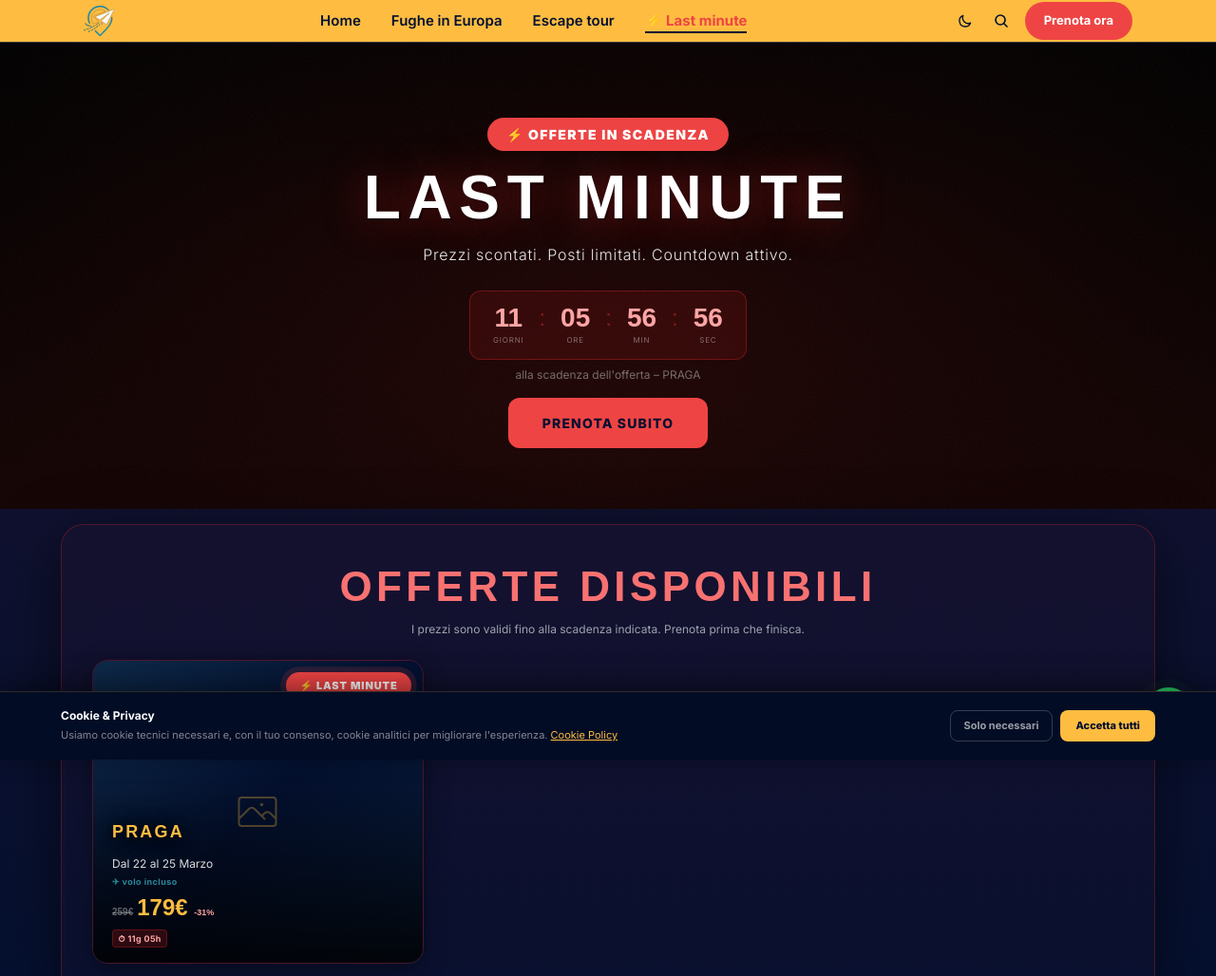
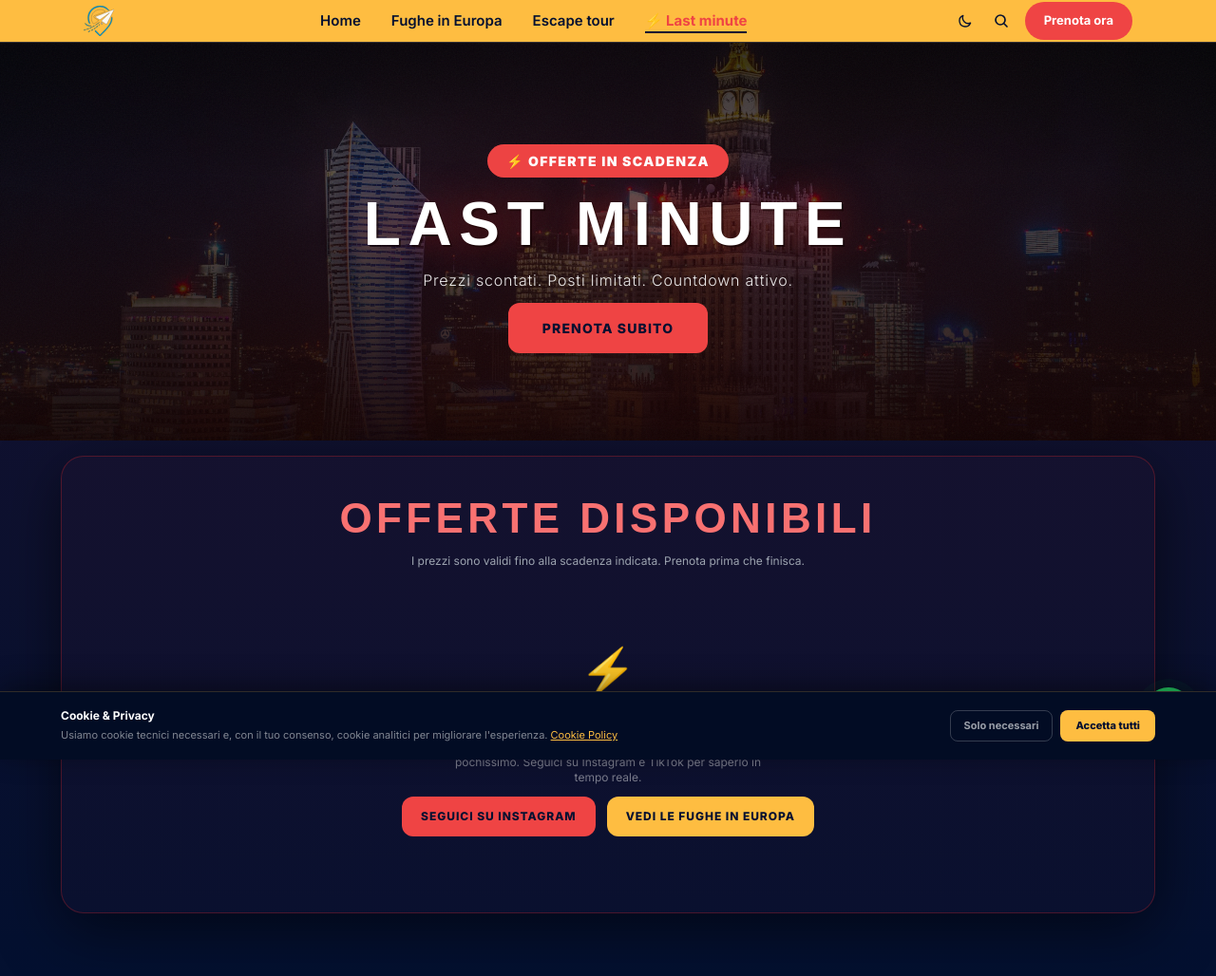
Before and after one commit to villarisites/sito-skappa, a plain HTML site: page last-minute.html in a window 1280 px wide. Shown: the top 1028 px of the page at 95% size. Drawn offline with nearby package versions, Linux system fonts and the light colour scheme; files whose address does not match are found by name; a web font is replaced by a local one.

Commit message:
Rimuovi praga last-minute, aggiorna empty state con link social

```diff
--- a/data/destinations.js
+++ b/data/destinations.js
@@ -1191,107 +1191,5 @@ window.DESTINATIONS = [
     "hotel": "Hotel MDM City Centre",
     "prezzoOriginale": "239",
     "linkPagamento": "https://book.stripe.com/9B614m0t6b5G2bm3Hu4ZG0s"
-  },
-  {
-    "id": "praga-lastminute",
-    "nome": "PRAGA",
-    "tipologia": "last-minute",
-    "scadenza": "2026-03-25T23:59:59",
-    "date": "Dal 22 al 25 Marzo",
-    "tagline": "Pochi posti rimasti. Praga dorata ti aspetta.",
-    "prezzo": "179",
-    "prezzoOriginale": "259",
-    "imgHero": "assets/foto/praga/hero.jpg",
-    "partenzaDa": "Napoli",
-    "durata": "4 giorni e 3 notti",
-    "hotel": "Hotel Golden Prague",
-    "inclusiPacchetto": [
-      "Volo A/R incluso",
-      "Dal 22 al 25 Marzo",
-      "4 giorni e 3 notti",
-      "Hotel Golden Prague",
-      "Tour della città vecchia",
-      "Serata nei pub storici"
-    ],
-    "perche": {
-      "titolo": "PERCHÉ PRAGA",
-      "testo": "Praga è una delle città più belle d'Europa. Con i suoi castelli medievali, i vicoli acciottolati e la nightlife vibrante, è perfetta per un weekend indimenticabile.",
-      "img": "assets/foto/praga/perche.jpg"
-    },
-    "attivita": [
-      {
-        "titolo": "CITTÀ VECCHIA",
-        "descrizione": "Piazza della Città Vecchia, orologio astronomico e scorci medievali da cartolina.",
-        "img": "assets/foto/praga/activity-1.jpg"
-      },
-      {
-        "titolo": "CASTELLO DI PRAGA",
-        "descrizione": "Il castello più grande del mondo in termini di superficie: panorama e storia in un solo posto.",
-        "img": "assets/foto/praga/activity-2.jpg"
-      },
-      {
-        "titolo": "PUB E VITA NOTTURNA",
-        "descrizione": "Birra ceca artigianale, pub storici e una scena notturna tra le più vive dell'Est Europa.",
-        "img": "assets/foto/praga/activity-3.jpg"
-      }
-    ],
-    "inclusiConSkappa": [
-      {
-        "icona": "🏨",
-        "label": "Alloggio selezionato"
-      },
-      {
-        "icona": "✈️",
-        "label": "Volo A/R incluso"
-      },
-      {
-        "icona": "🌍",
-        "label": "Esperienze locali"
-      },
-      {
-        "icona": "💸",
-        "label": "Nessun costo nascosto"
-      }
-    ],
-    "esperienzaTitolo": "LA TUA FUGA LAST MINUTE A PRAGA",
-    "esperienzaTesto": "Offerta valida per pochissimi giorni. Praga ti aspetta con i suoi colori, la sua storia e una delle birre migliori d'Europa.",
-    "faq": [
-      {
-        "domanda": "Come funziona il last minute?",
-        "risposta": "L'offerta è disponibile solo fino alla scadenza mostrata. Prenota subito per assicurarti il posto a questo prezzo speciale."
-      },
-      {
-        "domanda": "I voli sono inclusi?",
-        "risposta": "Sì, il volo andata e ritorno è incluso nel prezzo del pacchetto."
-      },
-      {
-        "domanda": "Posso annullare la prenotazione?",
-        "risposta": "Consulta la nostra politica di cancellazione. Per le offerte last minute le condizioni possono essere diverse."
-      }
-    ],
-    "recensioni": [
-      {
-        "testo": "Praga è semplicemente magica. Con SKAPPA tutto perfetto.",
-        "nome": "Andrea",
-        "tag": "Coppia"
-      },
-      {
-        "testo": "Weekend di qualità a un prezzo incredibile. Da fare assolutamente.",
-        "nome": "Sofia",
-        "tag": ""
-      },
-      {
-        "testo": "La città più bella che abbia mai visitato. Ci tornerò con SKAPPA!",
-        "nome": "Marco",
-        "tag": "Gruppo"
-      },
-      {
-        "testo": "Organizzazione impeccabile. Zero stress, solo scoperta.",
-        "nome": "Elisa",
-        "tag": "Coppia"
-      }
-    ],
-    "postiRimasti": 3,
-    "linkPagamento": "https://book.stripe.com/praga-lastminute"
   }
 ];
--- a/last-minute.html
+++ b/last-minute.html
@@ -205,10 +205,13 @@
         <div id="lmGrid" class="vetrina-grid"></div>
         <!-- Empty state -->
         <div id="lmEmpty" class="lm-empty-state" style="display:none">
-          <div class="lm-empty-icon">⏳</div>
-          <p class="text-sm font-semibold mb-1" style="color:rgba(255,255,255,.7)">Nessuna offerta attiva al momento</p>
-          <p class="text-xs text-gray-500 mb-4">Le offerte last minute escono ogni settimana. Torna presto o iscriviti alla newsletter per non perderti le prossime.</p>
-          <a href="index.html#summer" class="btn-gold" style="font-size:.75rem;padding:.75rem 1.5rem">Scopri i viaggi programmati</a>
+          <div class="lm-empty-icon">⚡</div>
+          <p class="text-sm font-semibold mb-1" style="color:rgba(255,255,255,.85)">Nessuna offerta attiva in questo momento</p>
+          <p class="text-xs mb-4" style="color:rgba(255,255,255,.45);max-width:22rem;margin:0 auto .75rem">Le offerte last minute arrivano senza preavviso e durano pochissimo. Seguici su Instagram e TikTok per saperlo in tempo reale.</p>
+          <div style="display:flex;gap:.75rem;flex-wrap:wrap;justify-content:center">
+            <a href="https://www.instagram.com/skappa__/" target="_blank" rel="noopener noreferrer" class="btn-gold" style="font-size:.75rem;padding:.75rem 1.25rem;background:#ef4444;border-color:#ef4444">Seguici su Instagram</a>
+            <a href="fughe-in-europa.html" class="btn-gold" style="font-size:.75rem;padding:.75rem 1.25rem">Vedi le Fughe in Europa</a>
+          </div>
         </div>
       </div>
     </div>
```
